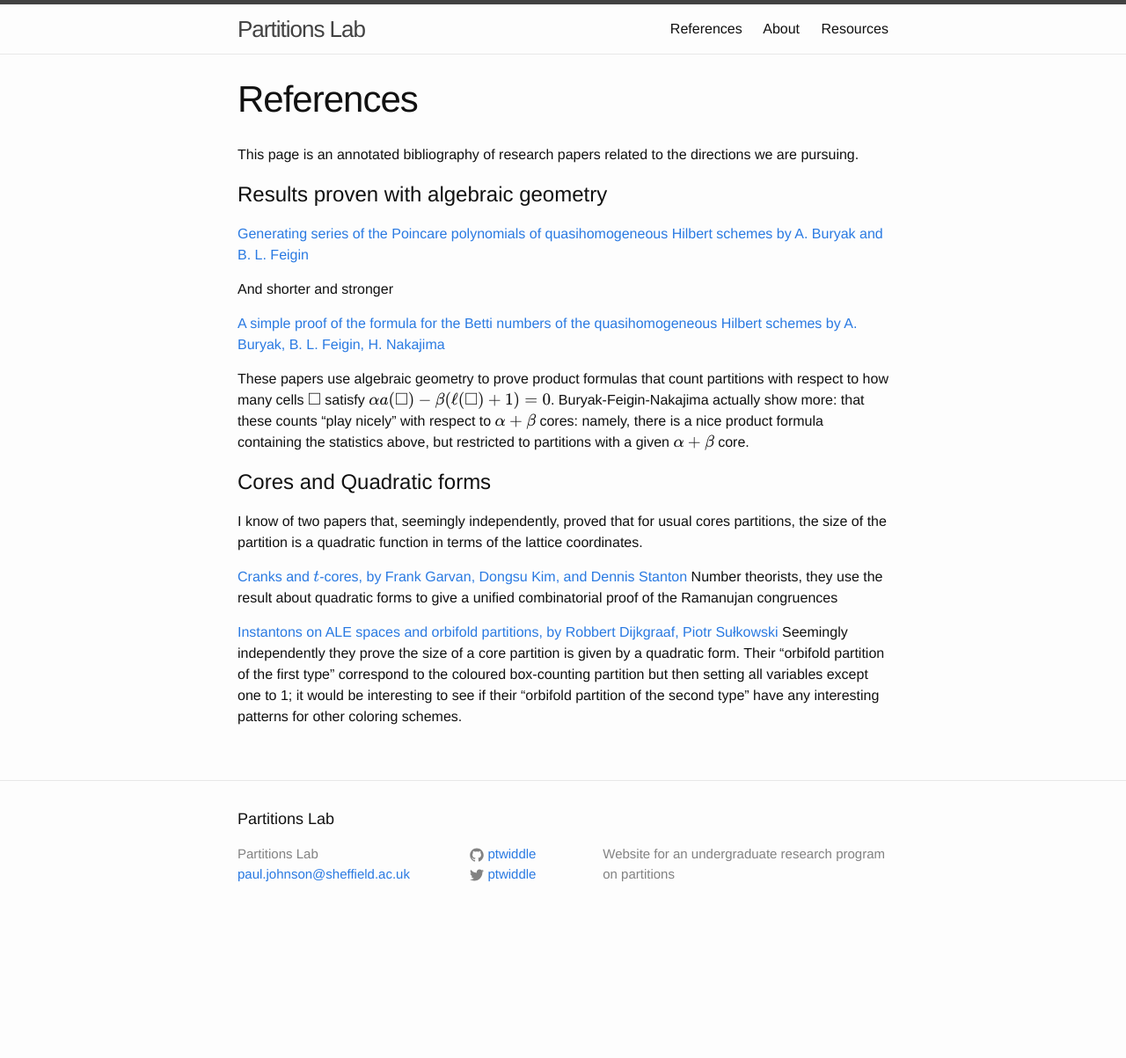
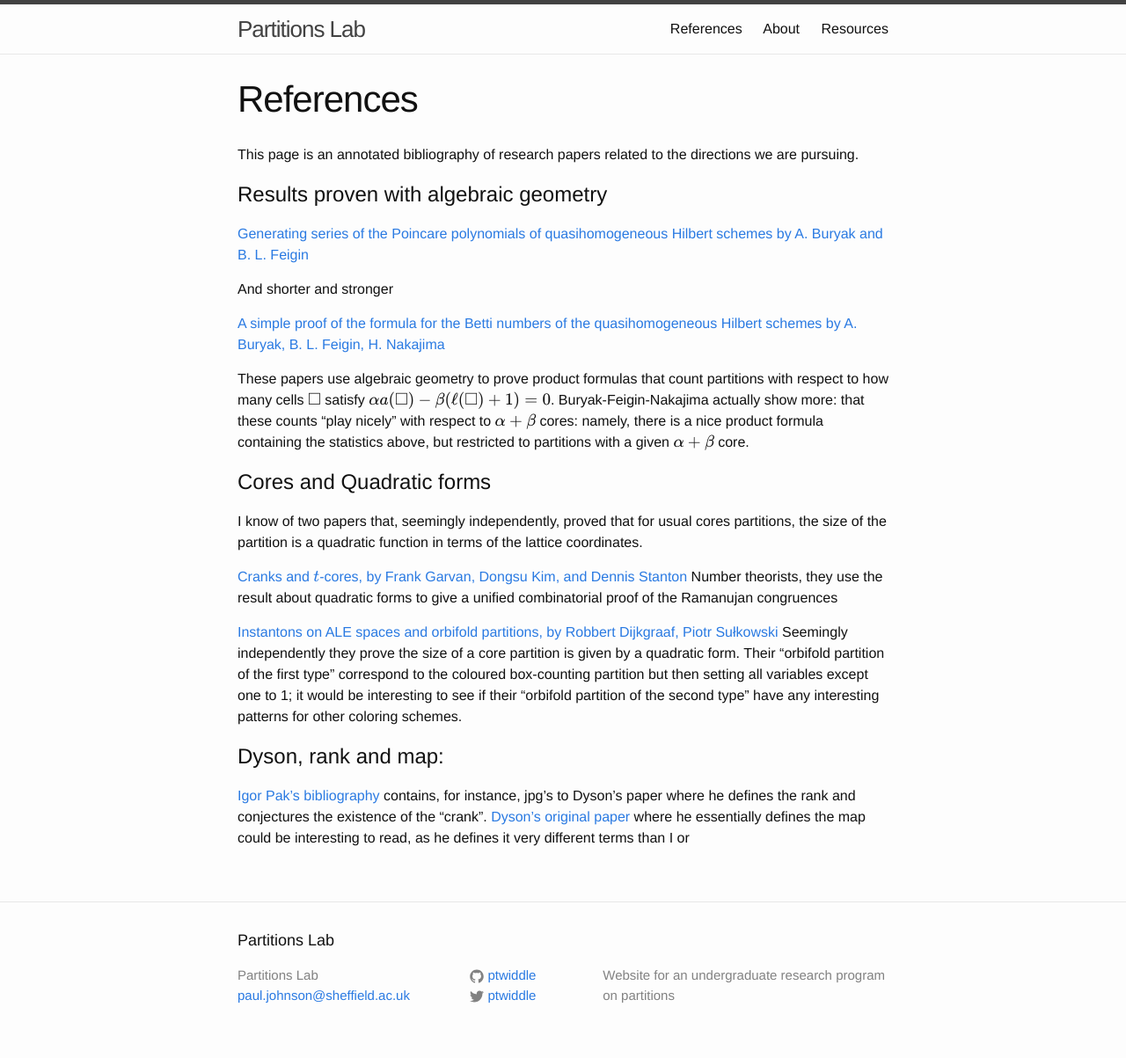
Before and after one commit to ptwiddle/Partitions-Lab, a Jekyll site: the page built from docs/References.md, in a window 1280 px wide. Shown: the whole page at 88% size. Built offline with Jekyll 4.4.1, drawn with Linux system fonts in a browser that asks for light colours; formulas are drawn with MathJax 3; before the commit the page ends 1065 px from its top, so only the background shows below that.

Commit message:
updated references and resources

```diff
--- a/docs/References.md
+++ b/docs/References.md
@@ -30,3 +30,8 @@ Number theorists, they use the result about quadratic forms to give a unified co
 
 [Instantons on ALE spaces and orbifold partitions, by Robbert Dijkgraaf, Piotr Sułkowski](https://arxiv.org/abs/0712.1427)
 Seemingly independently they prove the size of a core partition is given by a quadratic form.  Their "orbifold partition of the first type" correspond to the coloured box-counting partition but then setting all variables except one to 1; it would be interesting to see if their "orbifold partition of the second type" have any interesting patterns for other coloring schemes.
+
+Dyson, rank and map:
+=====
+
+[Igor Pak's bibliography](https://www.math.ucla.edu/~pak/papers/dyson.htm) contains, for instance, jpg's to Dyson's paper where he defines the rank and conjectures the existence of the "crank".  [Dyson's original paper](https://www.sciencedirect.com/science/article/pii/0097316589900435) where he essentially defines the map could be interesting to read, as he defines it very different terms than I or
```
Also changed, not shown: docs/resources.md (+2 -0 lines).
